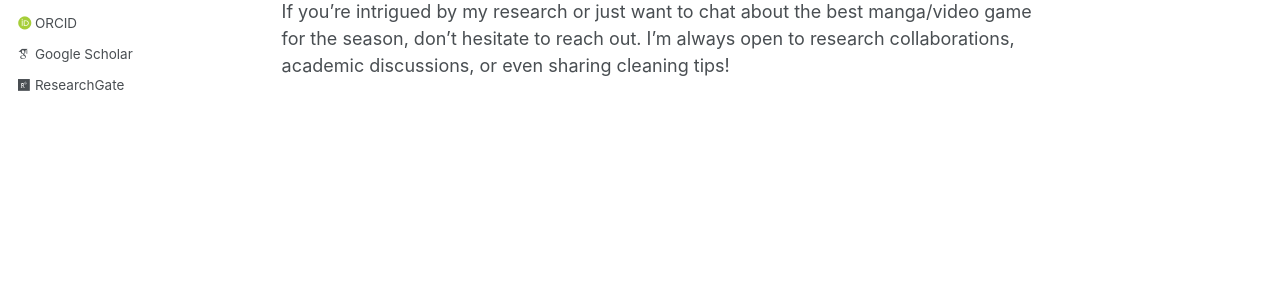
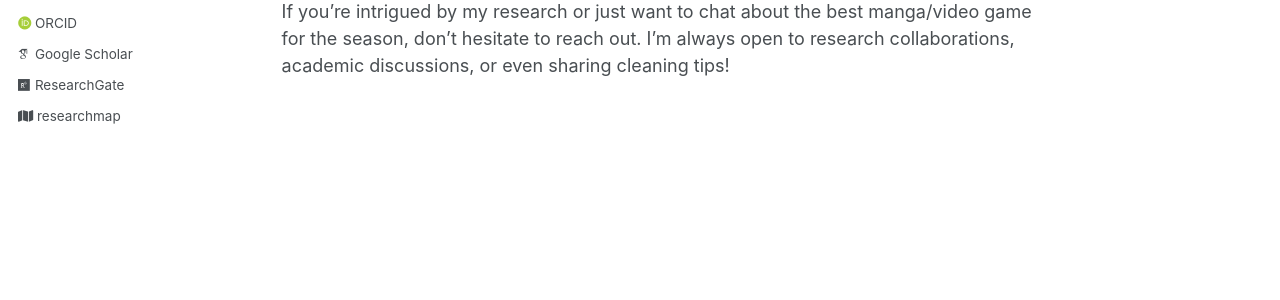
Before and after one commit to wenli-econ/wenli-econ.github.io, a Jekyll site: the page built from _pages/about.md, in a window 1280 px wide. Shown: the part 467-767 px from the top of the page. Built offline with Jekyll 4.4.1, drawn with Linux system fonts in a browser that asks for light colours; some web fonts are replaced.

Commit message:
Update author-profile.html

```diff
--- a/_includes/author-profile.html
+++ b/_includes/author-profile.html
@@ -59,7 +59,7 @@
       {% if author.researchgate %}
         <li><a href="{{ author.researchgate }}"><i class="fab fa-fw fa-researchgate icon-pad-right" aria-hidden="true"></i>ResearchGate</a></li>
       {% endif %}
-      {% if site.researchmap %}
+      {% if author.researchmap %}
         <li><a href="{{ author.researchmap }}"><i class="fas fa-map"></i> researchmap</a></li>
       {% endif %}
 
```
